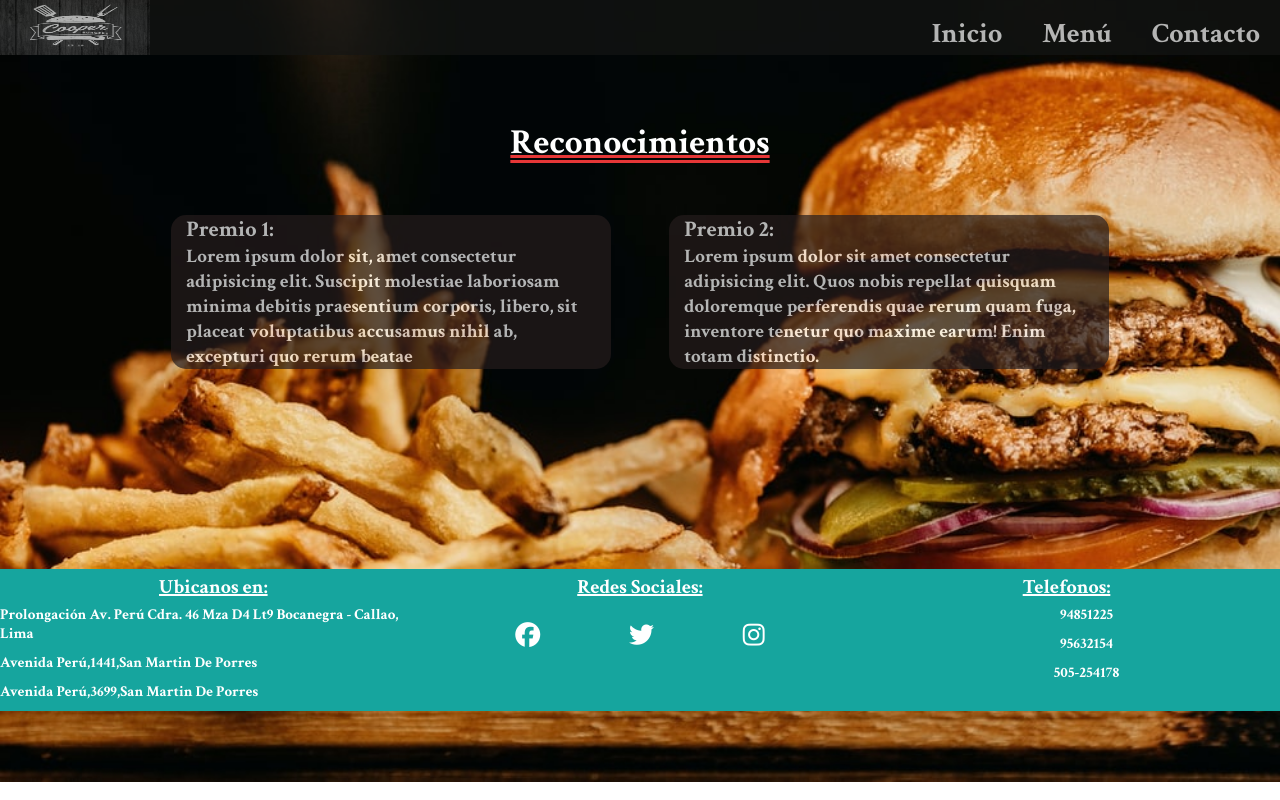
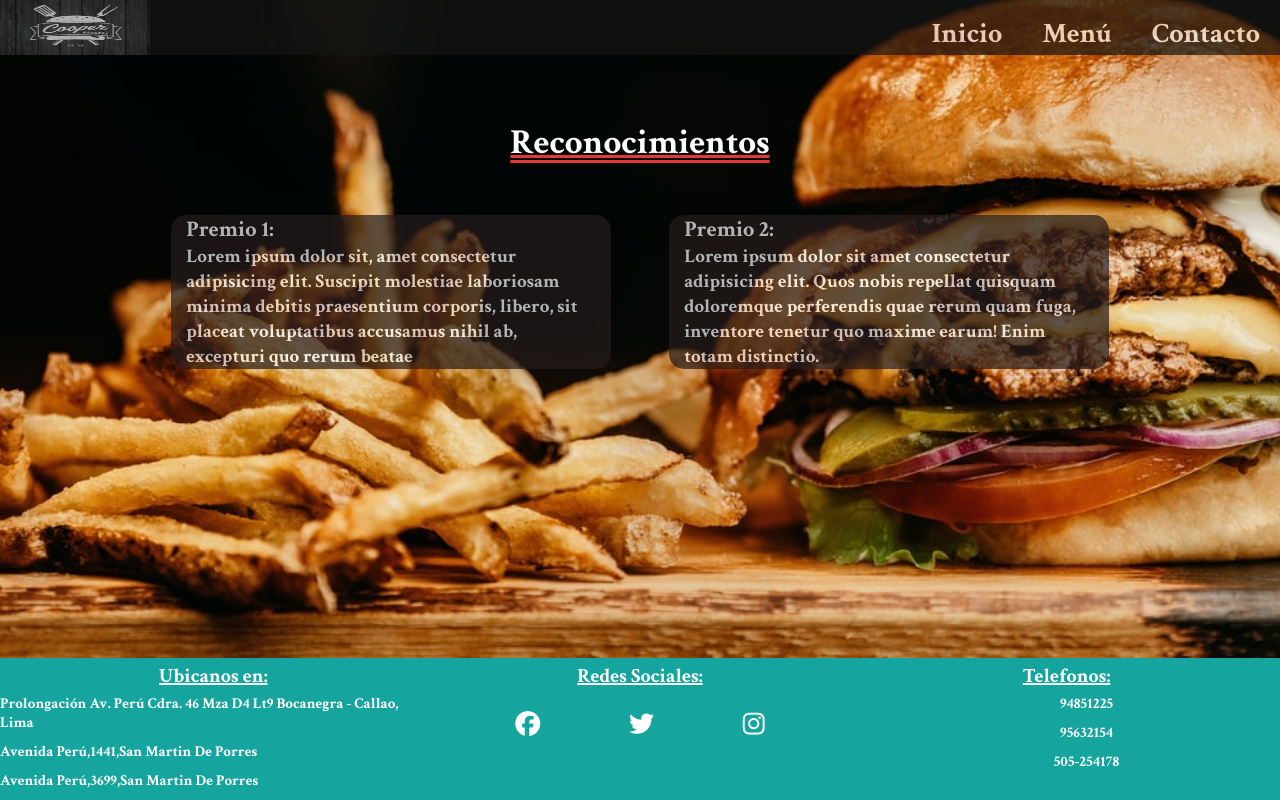
Before and after one commit to eduardo4394/semana_dos, a plain HTML site: page dia6/ejercicio1/index.html in a window 1280 px wide. Drawn offline with Linux system fonts and the light colour scheme.

Commit message:
arreglando footer querie 1200px

```diff
--- a/dia6/ejercicio1/style.css
+++ b/dia6/ejercicio1/style.css
@@ -272,12 +272,18 @@ h5 {
 }
 
 @media only screen and (min-width:1200px) {
+
+
     h1 {
         display: none;
-
     }
 
     h2 {
         margin-top: 120px;
     }
+
+    footer {
+        position: absolute;
+        bottom: 0;
+    }
 }
```
